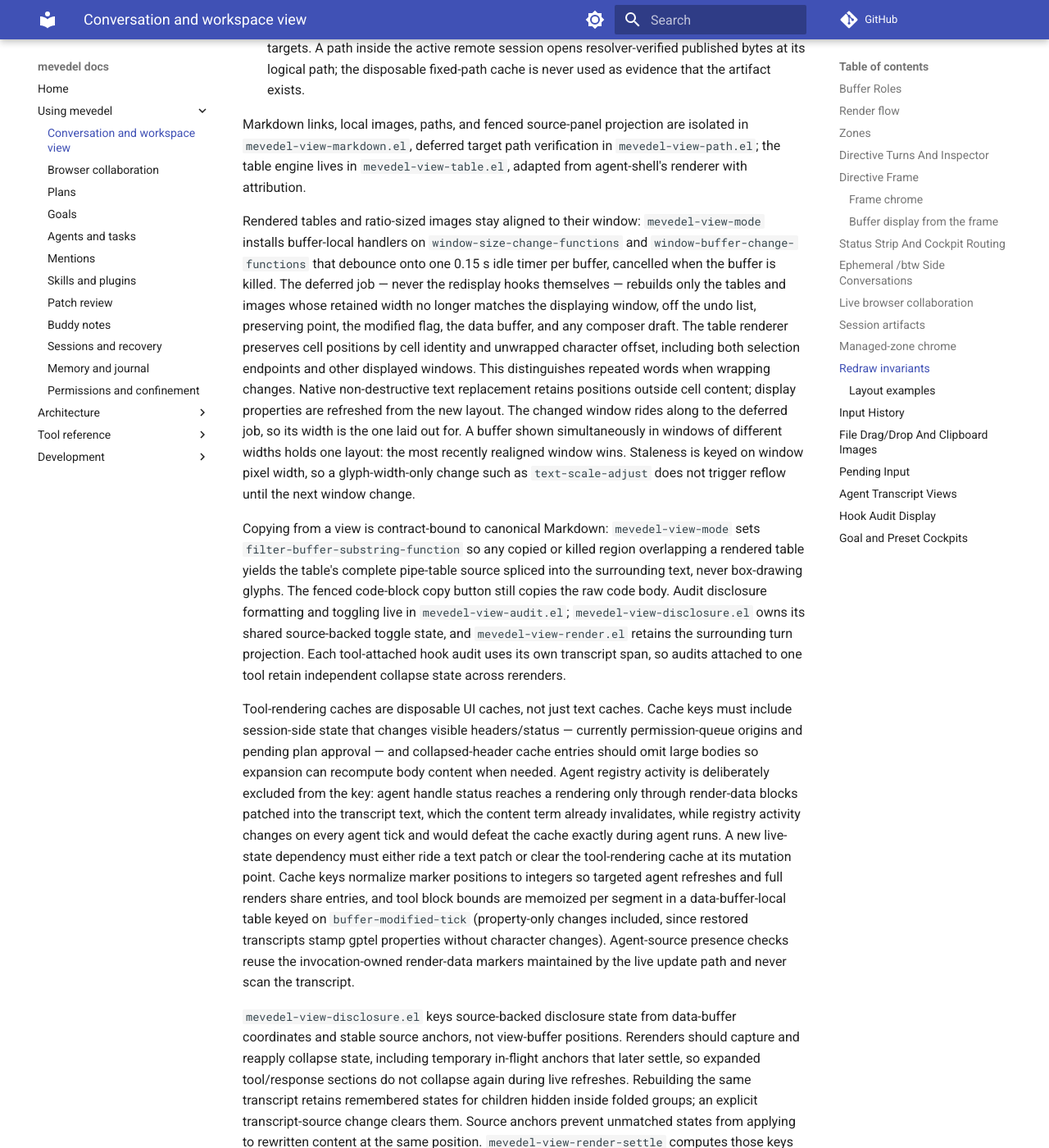
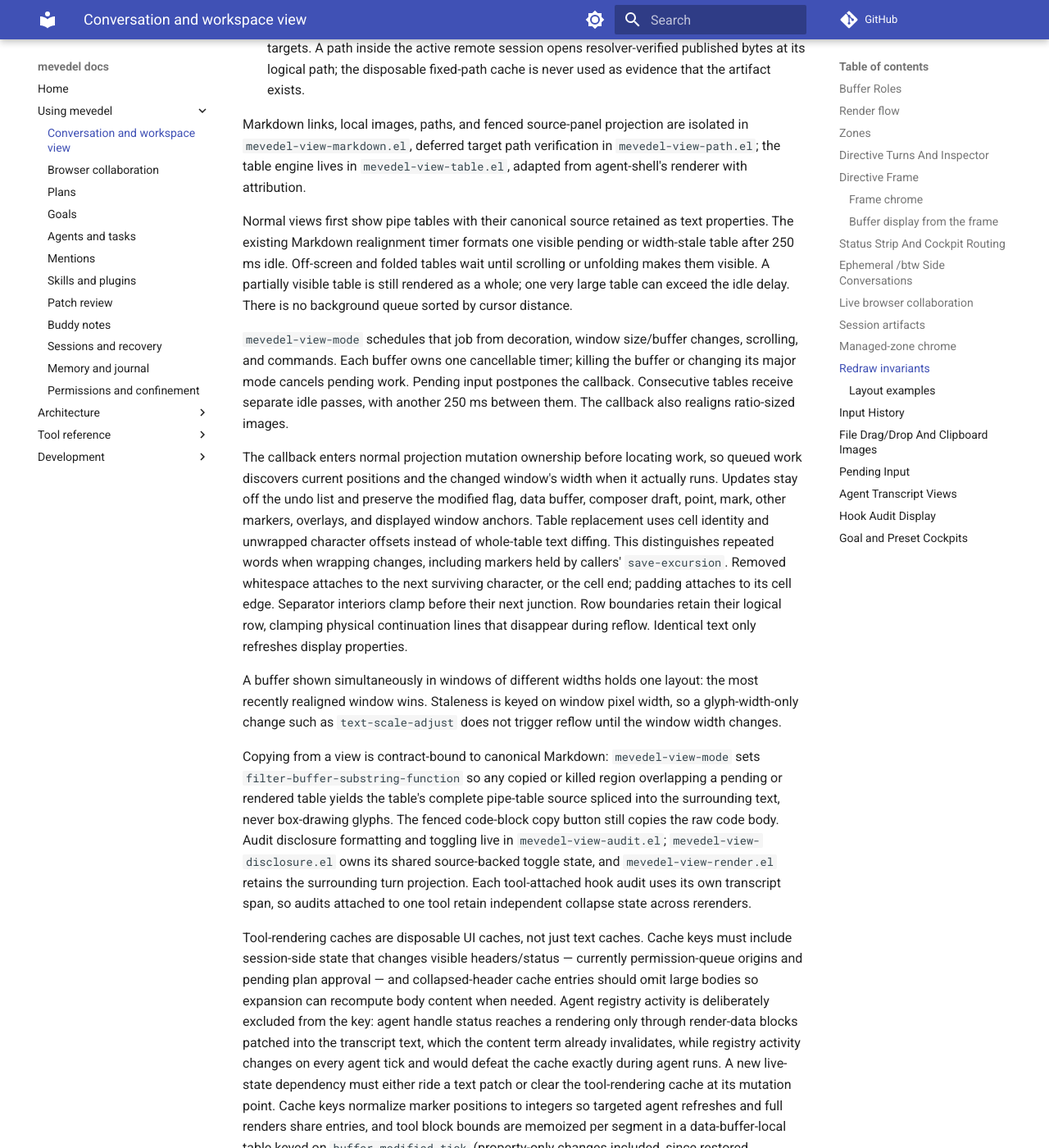
Before and after one commit to FrauH0lle/mevedel, an MkDocs documentation site: the page built from docs/view.md, in a window 1280 px wide and 1400 px high, scrolled down 21720 px. Shown: the whole window at 82% size. Built offline with MkDocs 1.6.1 and Material for MkDocs 9.7.7, drawn with Linux system fonts in a browser that asks for light colours; comment, search, counter and statistics services are not loaded; some of the changed text lies outside the part shown.

Commit message:
perf(view): Open transcripts faster and defer visible tables
Retain raw tables on initial projection, then format one visible table per
250 ms idle pass. Replace whole-table diffing with semantic relocation for
all displaced markers, and share boundary indexes and audit decoding during
each full projection. The captured transcript projects in a median 0.42 s
versus 1.93 s before, with identical fully formatted text.

* mevedel-view-table.el (mevedel-view-table--render-region): Replace table
text using cell offsets and row geometry; preserve markers, overlays and
window anchors through reflow.
(mevedel-view-table-decorate, mevedel-view-table-rerender): Retain source
until visible and idle. Skip folded tables and process one per callback.

* mevedel-view-markdown.el (mevedel-view--realign-markdown): Use projection
ownership and current coordinates; preserve draft, selection and undo state.
(mevedel-view--realign-on-window-change): Reuse one timer for discovery,
scrolling and resize; cancel it on buffer kill or mode change.

* mevedel-transcript.el (mevedel-transcript--tool-block-bounds-for-run):
Index canonical boundaries with structural recovery as fallback.

* mevedel-transcript-audit.el (mevedel--read-hook-audit-record): Reuse pure
valid and invalid decoding results without caching trust decisions.

* mevedel-view-render.el (mevedel-view-render--full-now): Scope both caches
to each actual full projection.

* test/test-mevedel-transcript-cache.el:
* test/test-mevedel-view-table-deferred.el:
* test/test-mevedel-view-table-positions.el: Add cache, visibility, draft,
marker, overlay, rollback and timer regression coverage.

* test/test-mevedel-view-markdown-realignment.el:
* test/test-mevedel-view-render-stability.el:
* test/test-mevedel-view-table.el: Update tests for deferred reflow.

* docs/view.md:
* docs/adr/0119-keep-views-reconstructable-and-rendering-bounded.md:
Document current rendering policy and measured rationale.

Validation: full isolated ERT suite, 8,111 cases, 0 unexpected and 20
conditional skips; focused tests pass after the final hidden-table fix.
Warning-free compilation. Native graphical idle/resize and font-alignment
checks pass; 11,184 real-table marker checks retain their cell positions.
One complete table remains the indivisible idle unit, not a hard time budget.

```diff
--- a/docs/view.md
+++ b/docs/view.md
@@ -1030,29 +1030,40 @@ isolated in `mevedel-view-markdown.el`, deferred target path verification in
 `mevedel-view-table.el`, adapted from agent-shell's renderer with
 attribution.
 
-Rendered tables and ratio-sized images stay aligned to their window:
-`mevedel-view-mode` installs buffer-local handlers on
-`window-size-change-functions` and `window-buffer-change-functions`
-that debounce onto one 0.15 s idle timer per buffer, cancelled when the
-buffer is killed. The deferred job — never the redisplay hooks
-themselves — rebuilds only the tables and images whose retained width
-no longer matches the displaying window, off the undo list, preserving
-point, the modified flag, the data buffer, and any composer draft. The
-table renderer preserves cell positions by cell identity and unwrapped
-character offset, including both selection endpoints and other displayed
-windows. This distinguishes repeated words when wrapping changes. Native
-non-destructive text replacement retains positions outside cell content;
-display properties are refreshed from the new layout. The
-changed window rides along to the deferred job, so its width is the
-one laid out for. A buffer shown simultaneously in windows of
-different widths holds one layout: the most recently realigned window
-wins. Staleness is keyed on window pixel width, so a glyph-width-only
-change such as `text-scale-adjust` does not trigger reflow until the
-next window change.
+Normal views first show pipe tables with their canonical source retained as
+text properties. The existing Markdown realignment timer formats one visible
+pending or width-stale table after 250 ms idle. Off-screen and folded tables wait until
+scrolling or unfolding makes them visible. A partially visible table is still rendered
+as a whole; one very large table can exceed the idle delay. There is no
+background queue sorted by cursor distance.
+
+`mevedel-view-mode` schedules that job from decoration, window size/buffer
+changes, scrolling, and commands. Each buffer owns one cancellable timer;
+killing the buffer or changing its major mode cancels pending work. Pending
+input postpones the callback. Consecutive tables receive separate idle passes,
+with another 250 ms between them. The callback also realigns ratio-sized images.
+
+The callback enters normal projection mutation ownership before locating work,
+so queued work discovers current positions and the changed window's width when
+it actually runs. Updates stay off the undo list and preserve the modified flag,
+data buffer, composer draft, point, mark, other markers, overlays, and displayed
+window anchors. Table replacement uses cell identity and unwrapped character
+offsets instead of whole-table text diffing. This distinguishes repeated words
+when wrapping changes, including markers held by callers' `save-excursion`.
+Removed whitespace attaches to the next surviving character, or the cell end;
+padding attaches to its cell edge. Separator interiors clamp before their next
+junction. Row boundaries retain their logical row, clamping physical
+continuation lines that disappear during reflow. Identical text only refreshes
+display properties.
+
+A buffer shown simultaneously in windows of different widths holds one layout:
+the most recently realigned window wins. Staleness is keyed on window pixel
+width, so a glyph-width-only change such as `text-scale-adjust` does not trigger
+reflow until the window width changes.
 
 Copying from a view is contract-bound to canonical Markdown:
 `mevedel-view-mode` sets `filter-buffer-substring-function` so any
-copied or killed region overlapping a rendered table yields the table's
+copied or killed region overlapping a pending or rendered table yields the table's
 complete pipe-table source spliced into the surrounding text, never
 box-drawing glyphs. The fenced code-block copy button still copies the
 raw code body.
@@ -1082,6 +1093,14 @@ changes). Agent-source presence checks reuse the invocation-owned
 render-data markers maintained by the live update path and never scan
 the transcript.
 
+Each full projection also shares a lazy canonical tool-boundary index and pure
+audit-decoding results. Boundary lookup uses binary search and retains the
+existing structural-recovery fallback; the index is keyed by buffer, text or
+property modification tick, and accessible range. Audit decoding caches valid
+and invalid results by encoded text, while provenance and trust checks remain
+in their callers. Both caches expire when the projection returns or fails;
+nested projections receive their own caches.
+
 `mevedel-view-disclosure.el` keys source-backed disclosure state from
 data-buffer coordinates and stable source anchors, not view-buffer positions.
 Rerenders should capture
```
Also changed, not shown: docs/adr/0119-keep-views-reconstructable-and-rendering-bounded.md (+30 -0 lines), 11 other files.
